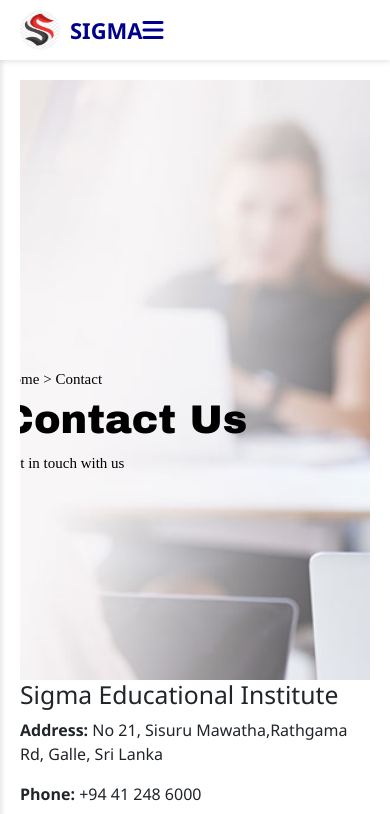
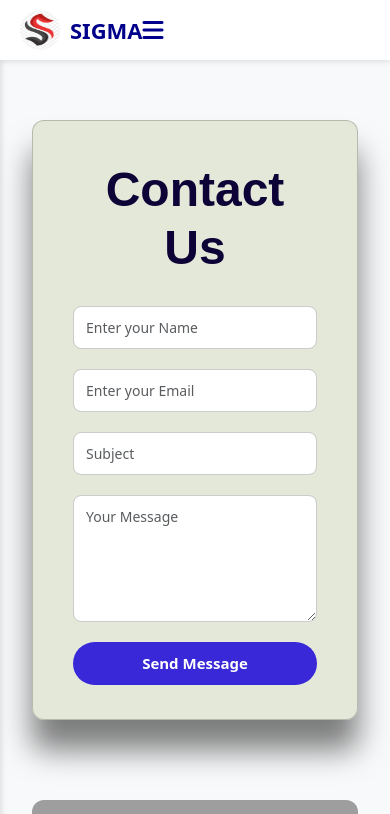
Before and after one commit to Tharu003/Sigma, a PHP site: page /contactus.php in a window 390 px wide. Shown: the top 814 px of the page. Run offline with PHP 8.4, Linux system fonts and the light colour scheme; some libraries are stand-ins or nearby versions; grey boxes are pictures that could not be loaded.

Commit message:
done
done

```diff
--- a/contactus.php
+++ b/contactus.php
@@ -8,151 +8,87 @@
   <link href="https://cdn.jsdelivr.net/npm/bootstrap@5.3.0-alpha1/dist/css/bootstrap.min.css" rel="stylesheet">
   <link rel="stylesheet" href="https://cdn.jsdelivr.net/npm/bootstrap-icons@1.10.5/font/bootstrap-icons.css">
   <style>
-
+    body {
+      background-color: #f8f9fa;
+    }
     .main-content {
         margin-left: 0;
         margin-top: 60px;
         padding: 20px;
         transition: margin-left 0.3s ease;
     }
-
      .sidebar.active ~ .main-content {
     margin-left: 250px;
     }
-.image-container {
-  position: relative;
+    .form-container {
+      background-color: rgba(209, 218, 188, 0.53);
+      border: 1px solid rgba(0, 0, 0, 0.2);
+      box-shadow: 0 30px 30px rgba(0, 0, 0, 0.5);
+      padding: 40px;
+      border-radius: 12px;
+      max-width: 700px;
+      margin: 40px auto;
+      height:600px;
+    }
+    .form-control:focus {
+      border-color:rgb(228, 15, 25);
+      box-shadow: 0 0 0 0.1rem rgba(226, 175, 218, 0.25);
+    }
+    .btn-primary {
+      background-color:rgb(57, 40, 215);
+      border: none;
+      padding: 10px 30px;
+      font-size: 15px;
+      font-weight: 600;
+      border-radius: 30px;
+      transition: background-color 0.3s ease;
+    }
+
+    .btn-secondary:hover {
+      background-color:rgb(24, 187, 216);
+    }
+    .form-container h1 {
+      text-align: center;
+      font-size: 3rem;
+      color: rgb(13, 3, 54);
+      font-family: Arial, sans-serif;
+      margin-bottom: 30px;
+    }
+    .form-control {
+      border-radius: 8px;
+      padding: 10px 12px;
+      font-size: 14px;
+      border: 1px solid #ccc;
+      margin-bottom: 20px;
+    }
+    .form-control:focus {
+      box-shadow: none;
+      border-color: #495057;
+    }
+    .form-container2 {
+      max-width: 700px;
+      margin: 40px auto;
+    }
+    .form-container2 iframe {
       width: 100%;
       height: 600px;
-  overflow: hidden;
+      border: 0;
+      border-radius: 12px;
     }
-
-.image-container img {
-  width: 100%;
-  height: 100%;
-  object-fit: cover;
-}
-
-.overlay-text {
-  position: absolute;
-  bottom: 190px;
-  left: 30%;
-  transform: translateX(-50%);
-  color: black;
-  font-size: 36px;
-}
-.overlay-text h4{
-    font-family:Poppins medium;
-    font-size:15px;
-}
-.overlay-text h1 {
-   font-size:40px;
-   font-family:Arial Black;
-}
-.overlay-text p{
-    font-family:Poppins medium;
-    font-size:15px;
-}
-body {
-  margin: 0;
-  padding: 0;
-  font-family: 'Segoe UI', sans-serif;
-  background: #fff;
-
-}
-
-.about-section {
-  display: flex;
-  align-items: center;
-  justify-content: center;
-
-  padding: 50px 30px;
-  flex-wrap: wrap;
-  gap: 60px;
-
-}
-
-.image-area {
-  display: flex;
-  gap: 20px;
-  flex-wrap: wrap;
-  justify-content: center;
-  align-items: center;
-}
-.stats-section {
-  display: flex;
-  align-items: center;
-  justify-content: space-between;
-  padding: 60px;
-  background-color:rgb(228, 236, 238);
-  border-radius: 20px;
-  margin: 40px auto;
-  max-width: 1200px;
-  gap: 40px;
-  flex-wrap: wrap;
-}
-.stats-text {
-  flex: 1;
-  min-width: 300px;
-}
-
-.stats-text h3 {
-  font-size: 50px;
-  margin-bottom: 15px;
-  color:rgb(0, 0, 0);
-  font-weight: bold;
-  font-family:Arial;
-}
-
-.stats-text p {
-  font-size: 20px;
-  line-height: 1.6;
-  color: #333;
-}
-
-
-
-
-
-
-
-
-
-
-
-
-
-
-
-
-
-
-
-
-
-
-
-
     footer {
-      background-color:rgb(3, 3, 29);
+      background-color: rgb(3, 3, 29);
       color: #ffffff;
       text-align: center;
       padding: 30px 20px;
       font-size: 16px;
-      position: relative;
-      z-index: 999;
-      transform: none !important;
-      perspective: none !important;
-      transform-style: flat !important;
-      isolation: isolate;
+      margin-top: 60px;
     }
-
     footer .footer-links a {
       color: #ffffff;
       margin: 0 15px;
       text-decoration: none;
       font-weight: 500;
     }
-
     footer .footer-links a:hover {
       text-decoration: underline;
     }
@@ -160,54 +96,39 @@ footer {
 </head>
 <body>
   <div class="main-content" id="mainContent">
-    <div class="image-container">
-    <img src="images/contactus.jpg" width="100%"height="600px">
-   <div class="overlay-text">
-    <h4>Home > Contact</h4>
-    <h1>Contact Us</h1>
-    <p>Get in touch with us</p>
-
+    <div class="container">
+      <div class="row justify-content-center">
+        <div class="col-md-6">
+          <div class="form-container">
+            <h1><b>Contact Us</b></h1>
+            <form method="post" action="contact_process.php">
+              <div class="mb-3">
+                <input type="text" class="form-control" name="name" placeholder="Enter your Name" required>
+              </div>
+              <div class="mb-3">
+                <input type="email" class="form-control" name="email" placeholder="Enter your Email" required>
+              </div>
+              <div class="mb-3">
+                <input type="text" class="form-control" name="subject" placeholder="Subject" required>
+              </div>
+              <div class="mb-3">
+                <textarea class="form-control" name="message" rows="5" placeholder="Your Message" required></textarea>
+              </div>
+              <div class="d-grid">
+                <button type="submit" class="btn btn-primary">Send Message</button>
+              </div>
+            </form>
           </div>
         </div>
-
-<div class="contact-card">
-    <?php
-$Institute_name = "Sigma Educational Institute";
-$address = "No 21, Sisuru Mawatha,Rathgama Rd, Galle, Sri Lanka";
-$phone = "+94 41 248 6000";
-$email = "info@sigma.com";
-
-echo "<h2>Sigma Educational Institute</h2>";
-echo "<p><strong>Address:</strong> $address</p>";
-echo "<p><strong>Phone:</strong> $phone</p>";
-echo "<p><strong>Email:</strong> <a href='mailto:$email'>$email</a></p>";
-?>
-
+        <!-- Google Map -->
+        <div class="col-md-6">
+          <div class="form-container2">
+            <iframe src="https://www.google.com/maps/embed?pb=!1m18!1m12!1m3!1d3967.041522586274!2d80.15592047485386!3d6.12511469386161!2m3!1f0!2f0!3f0!3m2!1i1024!2i768!4f13.1!3m3!1m2!1s0x3ae17758112ee961%3A0xa67ea12ff768839f!2sMawadawila%20Playground!5e0!3m2!1sen!2slk!4v1748326404097!5m2!1sen!2slk" allowfullscreen="" loading="lazy" referrerpolicy="no-referrer-when-downgrade"></iframe>
           </div>
-
-
-
-
-
-
-
-
-
-
-
-
-
-
-
-
-
-
-
-
-
-
-
-
+        </div>
+      </div>
+    </div>
+  </div>
 
   <footer>
     <div class="footer-links mb-2">
@@ -218,5 +139,3 @@ echo "<p><strong>Email:</strong> <a href='mailto:$email'>$email</a></p>";
     </div>
     <div>&copy; <?= date("Y") ?> Sigma Institute. All rights reserved.</div>
   </footer>
-</body>
-</html>
--- a/st_home.php
+++ b/st_home.php
@@ -90,7 +90,7 @@
     }
 
     .sidebar a:hover {
-      background: blue;
+      background:blue;
       color: white;
     }
   </style>
```
Lines whose indentation alone changed are shown as unchanged.
